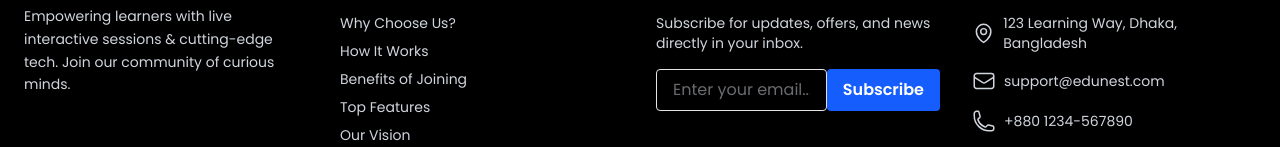
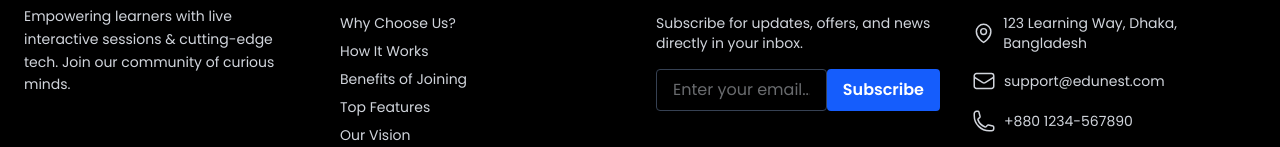
Before and after one commit to kader009/study-platform-frontend, a Next.js app: page /login in a window 1280 px wide. Shown: the part 943-1090 px from the top of the page. Built offline with nearby package versions, Linux system fonts and the light colour scheme; no server answers.

Commit message:
footer news letter input issue fix

```diff
--- a/src/components/Footer.tsx
+++ b/src/components/Footer.tsx
@@ -53,7 +53,7 @@ function Footer() {
             <input
               type="email"
               placeholder="Enter your email..."
-              className="w-full sm:flex-1 px-4 py-2 rounded focus:outline-none border"
+              className="w-full sm:flex-1 px-4 py-2 rounded focus:outline-none border border-gray-700"
               required
             />
             <button
```
